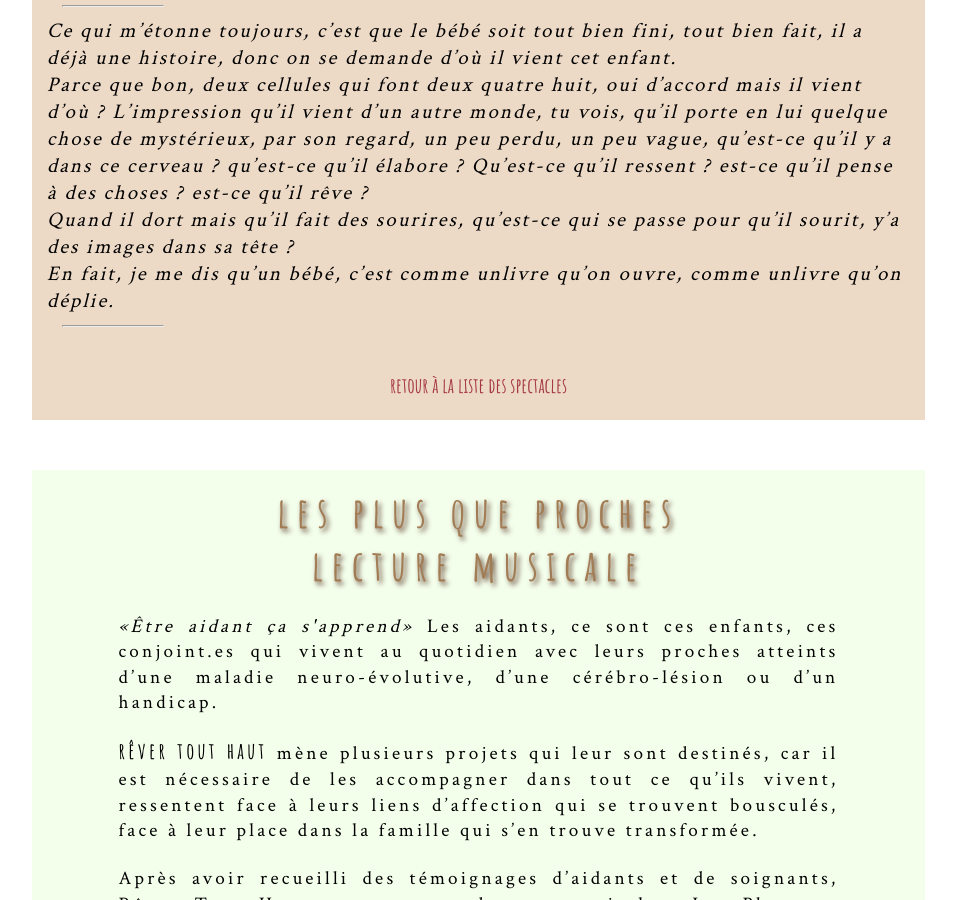
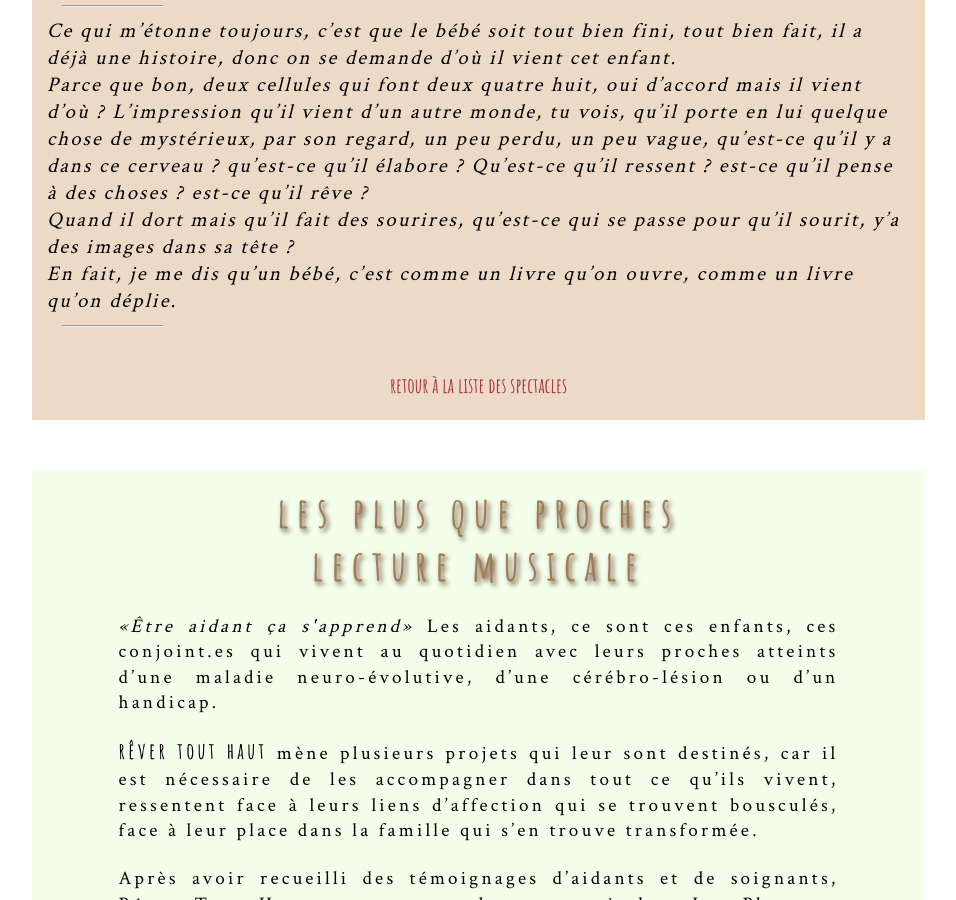
Before and after one commit to leshnik/revertouthaut, a Jekyll site: the page built from spectacles-test.md, in a window 1280 px wide and 900 px high, scrolled down 10806 px. Shown: the whole window, without its empty margins (138-1094 px from the left). Built offline with Jekyll 4.4.1, drawn with Linux system fonts in a browser that asks for light colours.

Commit message:
missing spaces

```diff
--- a/_includes/blem.html
+++ b/_includes/blem.html
@@ -294,7 +294,7 @@
       Parce que bon, deux cellules qui font deux quatre huit, oui d’accord mais il vient d’où ? L’impression qu’il vient d’un autre monde, tu vois, qu’il porte en lui quelque chose de mystérieux, par son regard, un peu perdu, un peu vague, qu’est-ce qu’il y a dans ce cerveau ? qu’est-ce qu’il élabore ? Qu’est-ce qu’il ressent ? est-ce qu’il pense à des choses ? est-ce qu’il rêve ?<br/>
       Quand il dort mais qu’il fait des sourires, qu’est-ce qui se passe pour qu’il sourit, y’a des images dans sa tête ?
       <br/>
-      En fait, je me dis qu’un bébé, c’est comme unlivre qu’on ouvre, comme unlivre qu’on déplie.
+      En fait, je me dis qu’un bébé, c’est comme un livre qu’on ouvre, comme un livre qu’on déplie.
     </cite>
     <hr>
   </div>
```
